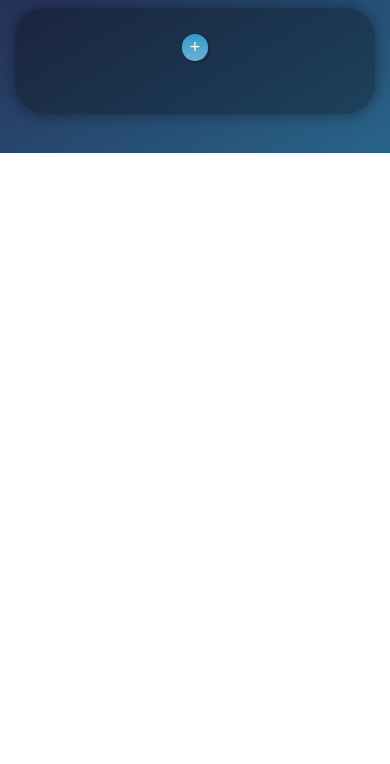
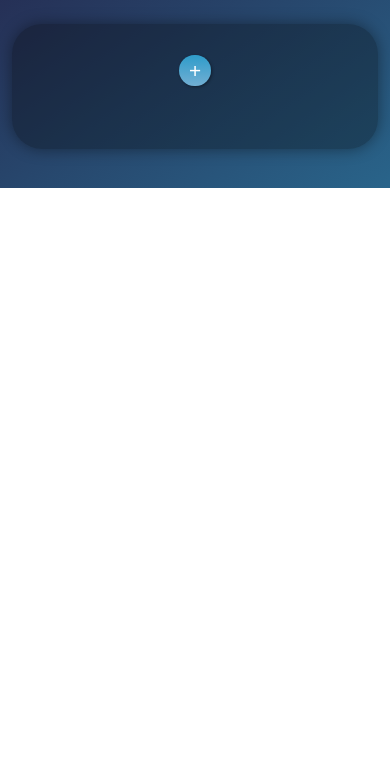
Before and after one commit to vladalbescu/Librar-e, a plain HTML site: page index.html in a window 390 px wide. Shown: the part 80-844 px from the top of the page. Drawn offline with Linux system fonts and the light colour scheme; a web font is replaced by a local one.

Commit message:
Fixed display for mobile devices

```diff
--- a/style.css
+++ b/style.css
@@ -160,8 +160,8 @@ body {
 
 .grid {
   display: grid;
-  grid-template-columns: repeat(auto-fit, 11rem);
-  grid-auto-rows: 17rem;
+  grid-template-columns: repeat(auto-fit, 13rem);
+  grid-auto-rows: 18rem;
   justify-content: space-between;
   gap: 1rem;
 }
@@ -292,8 +292,8 @@ body {
 
   .container {
     margin-top: 10rem;
-    margin-left: 2%;
-    margin-right: 2%;
+    margin-left: 1%;
+    margin-right: 1%;
   }
 
   .logo a {
@@ -306,6 +306,6 @@ body {
 
 @media screen and (max-width: 400px) {
   html {
-    font-size: 55%;
+    font-size: 65%;
   }
 }
```
